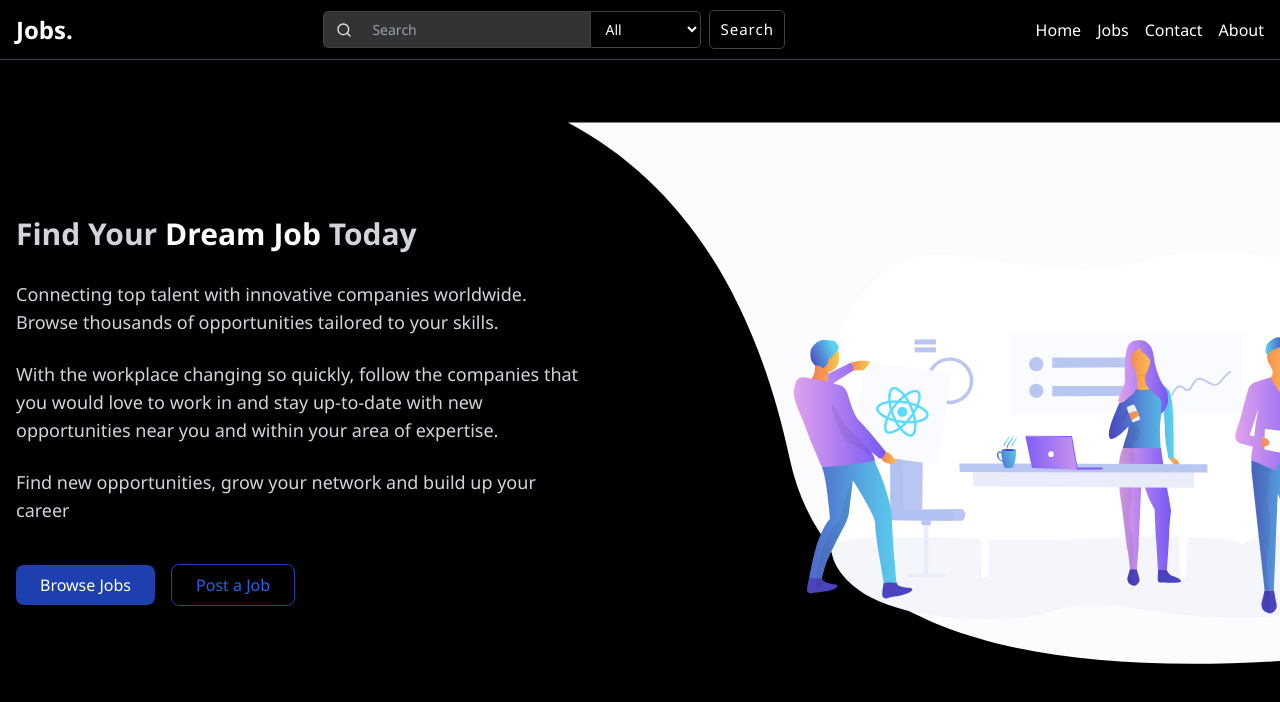
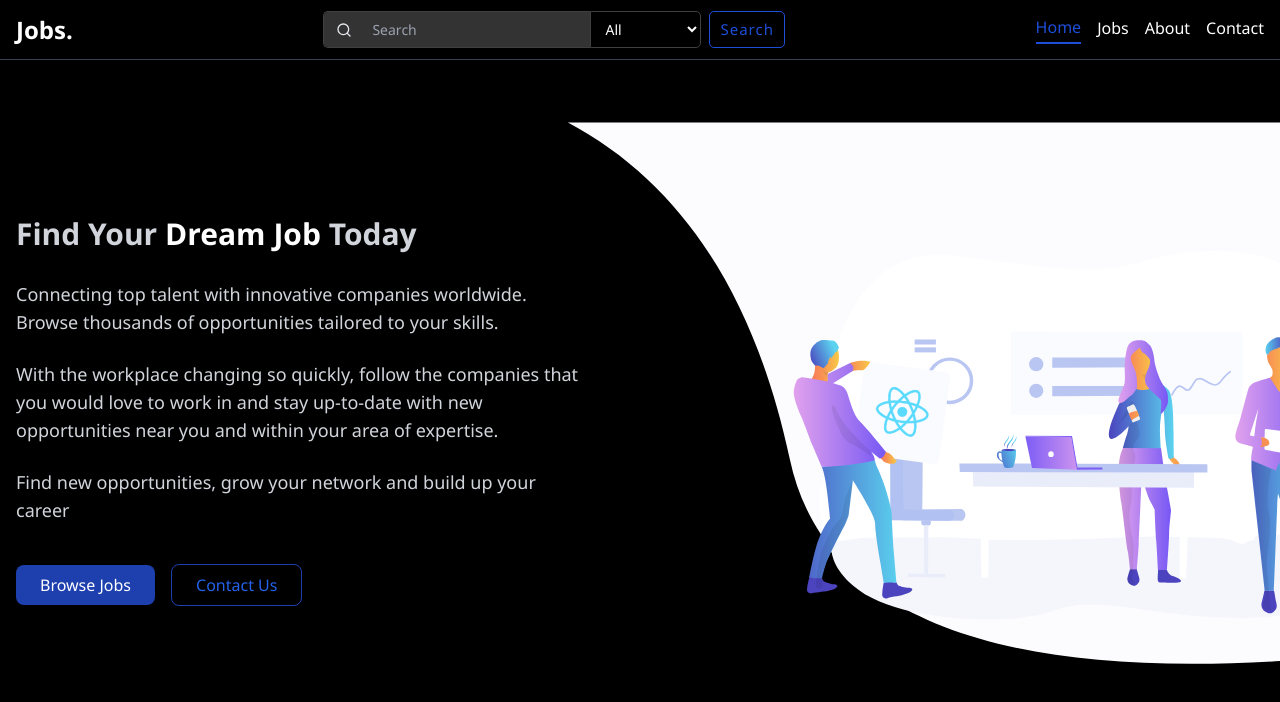
Before and after one commit to TsigeWonwosen/jobsearchapp, a React (Create React App) app: page / in a window 1280 px wide. Shown: the top 702 px of the page. Built offline with nearby package versions, Linux system fonts and the light colour scheme; the HTML template or start-up script is replaced by a standard one.

Commit message:
about page overflow bug fixed.And Navbar updated.

```diff
--- a/src/components/About.js
+++ b/src/components/About.js
@@ -18,7 +18,7 @@ const AboutPage = () => {
 
       <div className="px-4 w-full h-auto mt-4 flex flex-col items-start justify-start  min-h-[200px] gap-4 max-w-[550px]">
         <h2 className="h-auto  text-3xl font-semibold ">Our Tech Stack</h2>
-        <div className="flex flex-wrap justify-start gap-4 w-full h-auto ">
+        <div className="flex flex-wrap justify-start gap-4 w-full h-auto">
           {[
             "React",
             "Tailwind CSS",
@@ -29,7 +29,7 @@ const AboutPage = () => {
           ].map((tech) => (
             <span
               key={tech}
-              className="px-3 py-1 bg-[#CFD2D6] text-gray-700 rounded-full"
+              className="px-3 py-1 bg-[#CFD2D6] text-gray-700 rounded-md h-auto w-auto"
             >
               {tech}
             </span>
--- a/src/components/Home.js
+++ b/src/components/Home.js
@@ -3,7 +3,6 @@ import { Link } from "react-router-dom";
 const HomePage = () => {
   return (
     <main className="mt-8 relative flex flex-col justify-center  items-center h-full w-full    md:flex-row md:justify-between text-gray-300 gap-8 md:gap-4 ">
-      {/* Left Column */}
       <div className="px-4 flex-1 flex flex-col justify-center items-center  gap-6 md:items-start max-w-[600px] z-10">
         <h1 className="h-auto w-auto text-3xl font-bold mb-1 ">
           Find Your <span className="text-white">Dream Job</span> Today
@@ -29,9 +28,14 @@ const HomePage = () => {
               Browse Jobs
             </button>
           </Link>
-          <button className="h-auto px-6 py-2 border border-blue-800 text-blue-600 rounded-lg hover:bg-blue-50 transition">
-            Post a Job
-          </button>
+          <Link
+            to="/contact"
+            className="h-auto"
+          >
+            <button className="h-auto px-6 py-2 border border-blue-800 text-blue-600 rounded-lg hover:bg-blue-50 transition">
+              Contact Us
+            </button>
+          </Link>
         </div>
       </div>
       <img
--- a/src/components/gitHubJobs/SearchForm.js
+++ b/src/components/gitHubJobs/SearchForm.js
@@ -204,13 +204,13 @@ export const Select = styled.select`
 
 export const Button = styled.button`
   width: auto;
-  padding: 7px 10px;
+  padding: 6px 10px;
   font-size: 15px;
   letter-spacing: 1px;
   text-align: center;
   border-radius: 5px;
-  border: 1px solid #404040;
-  color: white;
+  border: 1px solid #1d4ed8;
+  color: #1d4ed8;
   outline: none;
   cursor: pointer;
   @media (max-width: 768px) {
--- a/src/components/nav/Nav.js
+++ b/src/components/nav/Nav.js
@@ -1,5 +1,5 @@
 import { useState } from "react";
-import { Link } from "react-router-dom";
+import { Link, useLocation } from "react-router-dom";
 import SearchForm from "../gitHubJobs/SearchForm";
 import { AlignRight, X } from "lucide-react";
 
@@ -10,11 +10,13 @@ function Nav() {
 
   const hundleToggle = () => setOpen((prvState) => !prvState);
 
+  const location = useLocation();
+
   const menuLinks = [
     { label: "Home", path: "/" },
     { label: "Jobs", path: "/jobs" },
+    { label: "About", path: "/about" },
     { label: "Contact", path: "/contact" },
-    { label: "About", path: "/about" },
   ];
   return (
     <div className="h-[60px] w-full  relative border-b-[0.5px] border-gray-700 bg-[#000000] flex flex-col items-center flex-shrink-0 shadow-sm ">
@@ -29,8 +31,13 @@ function Nav() {
         </div>
         <NavItems>
           {menuLinks.map((menu) => (
-            <Link to={menu.path}>
-              <Items key={menu.label}>{menu.label}</Items>
+            <Link
+              to={menu.path}
+              key={menu.label}
+            >
+              <Items $isActive={location.pathname === menu.path}>
+                {menu.label}
+              </Items>
             </Link>
           ))}
         </NavItems>
@@ -47,13 +54,21 @@ function Nav() {
             />
           )}
           {open && (
-            <div className="z-10 absolute top-[74px] right-3 w-[160px] h-[170px] bg-[#252728] rounded-sm flex flex-col justify-center items-center gap-2">
+            <div className="z-100 absolute top-[70px] right-4 w-[160px] h-auto bg-[#252728] rounded-sm flex flex-col justify-center items-center gap-2 py-5 ">
               {menuLinks.map((menu) => (
-                <Link to={menu.path}>
+                <Link
+                  to={menu.path}
+                  className="w-full"
+                  onClick={() => setOpen(false)}
+                >
                   <li
                     key={menu.label}
                     to={menu.path}
-                    className="hover:bg-[#4E5051]  w-[90%] h-auto text-center text-sm py-2 rounded-md font-semibold text-[#E5E7EB]  hover:text-gray-300 transition-all duration-200 shadow-xl border-b-[1px] border-gray-800"
+                    className={`hover:border-blue-600  w-[50%] h-auto text-center text-sm py-2 font-semibold text-[#E5E7EB]  hover:text-blue-500 transition-all duration-200 shadow-xl border-b-[1px] border-gray-700 mx-auto ${
+                      location.pathname === menu.path
+                        ? "border-blue-600 text-blue-500"
+                        : ""
+                    }`}
                   >
                     {menu.label}
                   </li>
@@ -75,7 +90,7 @@ export const Wrapper = styled.nav`
   top: 0;
   left: 0;
   right: 0;
-  z-index: 10;
+  z-index: 50;
   margin: 0 auto;
   display: flex;
   justify-content: space-between;
@@ -99,7 +114,7 @@ export const Logo = styled.section`
   @media (max-width: 600px) {
     max-width: 20%;
     & h2 {
-      font-size: 0.99rem;
+      font-size: 1.2rem;
     }
   }
 `;
@@ -119,5 +134,9 @@ export const Items = styled.li`
   display: flex;
   justify-content: center;
   align-items: center;
+  border-bottom: ${({ $isActive }) =>
+    $isActive ? "2px solid #1D4ED8" : "none"};
+  padding-bottom: 3px;
+  color: ${({ $isActive }) => ($isActive ? "#1d4ed8" : "")};
   cursor: pointer;
 `;
```
